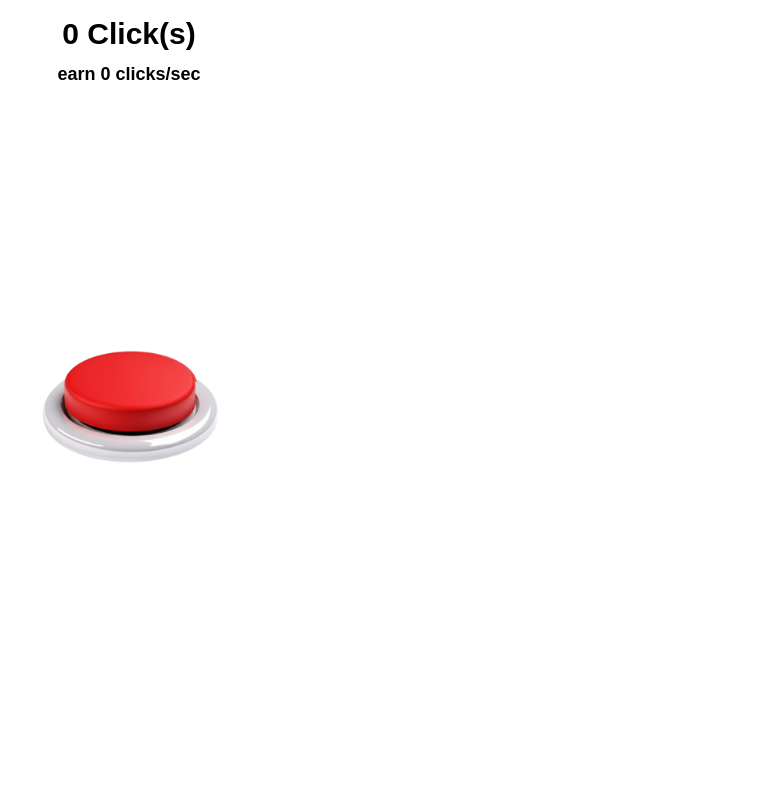
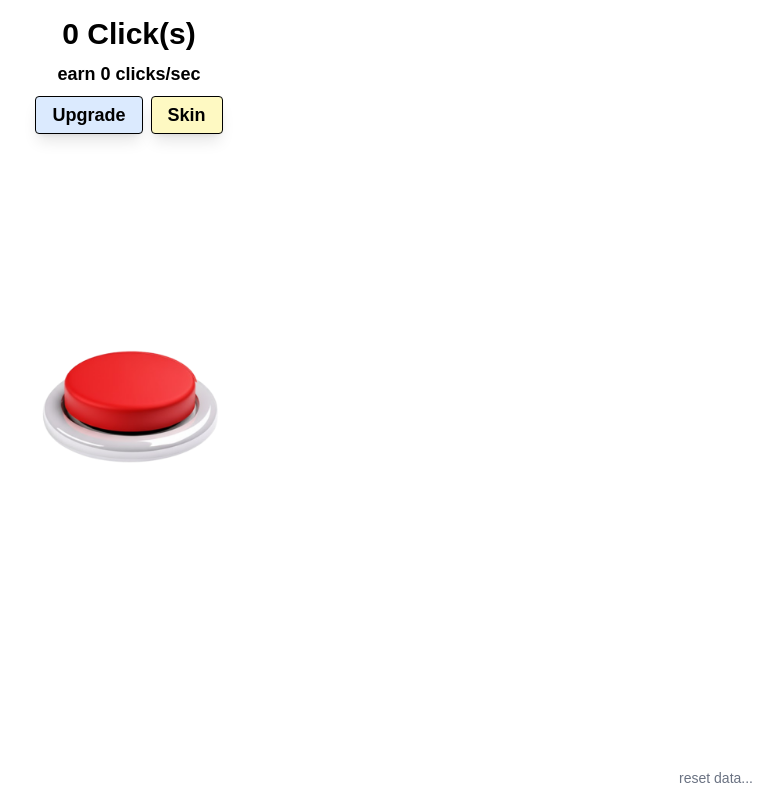
Before and after one commit to TTKTako/ILoveButton, a Next.js app: page / in a window 1280 px wide. Shown: the whole page, without its empty margins (511-1280 px from the left). Built offline with nearby package versions, Linux system fonts and the light colour scheme.

Commit message:
make user data save to localstorage

```diff
--- a/src/app/page.tsx
+++ b/src/app/page.tsx
@@ -7,8 +7,32 @@ export default function Home() {
   const [score, setScore] = useState(0);
   const [isPressed, setIsPressed] = useState(false);
   const [clicksPerSec, setClicksPerSec] = useState(0);
-  const buttonSkin = "default";
+  const [buttonSkin, setButtonSkin] = useState("default");
   const clickTimestamps = useRef<number[]>([]);
+
+  // Load data from localStorage on mount
+  useEffect(() => {
+    const savedScore = localStorage.getItem('clickScore');
+    const savedSkin = localStorage.getItem('buttonSkin');
+
+    if (savedScore !== null) {
+      setScore(parseInt(savedScore, 10));
+    }
+
+    if (savedSkin !== null) {
+      setButtonSkin(savedSkin);
+    }
+  }, []);
+
+  // Save score to localStorage whenever it changes
+  useEffect(() => {
+    localStorage.setItem('clickScore', score.toString());
+  }, [score]);
+
+  // Save skin to localStorage whenever it changes
+  useEffect(() => {
+    localStorage.setItem('buttonSkin', buttonSkin);
+  }, [buttonSkin]);
 
   const handleClick = () => {
     setScore(score + 1);
@@ -47,6 +71,10 @@ export default function Home() {
       <div className="mb-4 text-4xl font-bold text-black absolute top-4 flex flex-col gap-2 align-center justify-center text-center w-max">
         <h1 className="font-bold text-black text-3xl">{score} Click(s)</h1>
         <h1 className="font-semibold text-black text-lg">earn {clicksPerSec} clicks/sec</h1>
+        <div className="flex flex-row gap-2 text-lg justify-center">
+          <button className="shadow-lg px-4 py-1 border rounded text-black text-center bg-blue-100 hover:bg-blue-200 cursor-pointer">Upgrade</button>
+          <button className="shadow-lg px-4 py-1 border rounded text-black text-center bg-yellow-100 hover:bg-yellow-200 cursor-pointer">Skin</button>
+        </div>
       </div>
       <div className="text-center h-2/3 flex flex-col justify-center">
         <Image
@@ -58,6 +86,19 @@ export default function Home() {
           onClick={handleClick}
         />
       </div>
+      <p
+        className="absolute bottom-3 right-4 text-sm text-gray-500 hover:underline hover:text-red-500 cursor-pointer"
+        onClick={() => {
+          setScore(0);
+          setButtonSkin("default");
+          clickTimestamps.current = [];
+          setClicksPerSec(0);
+          localStorage.removeItem('clickScore');
+          localStorage.removeItem('buttonSkin');
+        }}
+        >
+        reset data...
+      </p>
     </div>
   );
 }
```
